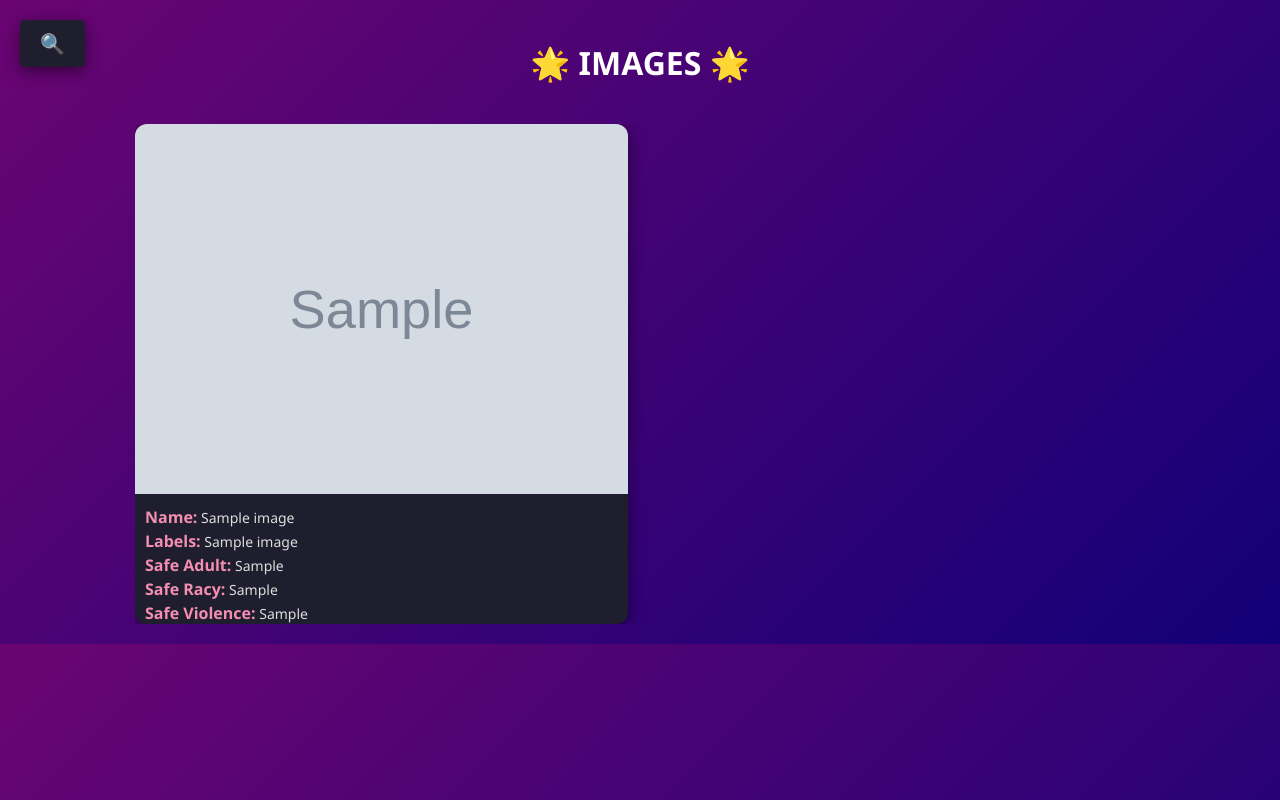
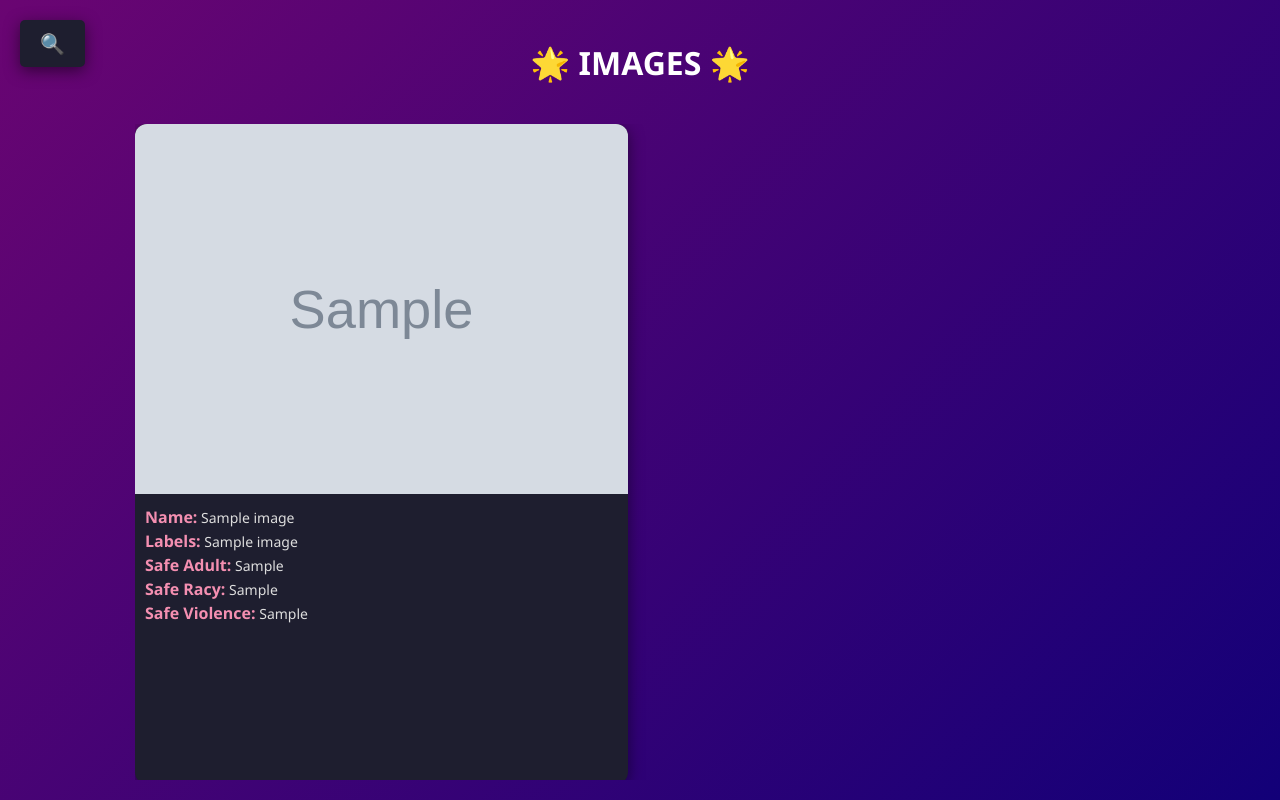
Before and after one commit to LauraC360/ImageSearch_WebApp, a Flask app: template templates/images.html in a window 1280 px wide. Run offline with Flask 3, Linux system fonts and the light colour scheme; the template is opened without the code that fills it: most values are stand-ins (such as "Sample title", 1, 10 or a date in 2020); grey boxes marked "Sample" are stand-in pictures.

Commit message:
undo rollback

```diff
--- a/templates/images.html
+++ b/templates/images.html
@@ -5,13 +5,6 @@
     <meta name="viewport" content="width=device-width, initial-scale=1.0">
     <title>Images</title>
     <style>
-        body {
-            font-family: 'Segoe UI', Tahoma, Geneva, Verdana, sans-serif;
-            background: linear-gradient(135deg, #8e2de2 0%, #4a00e0 100%);
-            margin: 0;
-            padding: 20px;
-            color: #fff;
-        }
         h1 {
             color: #ffffff;
             text-align: center;
@@ -44,7 +37,7 @@
             display: grid;
             grid-template-columns: repeat(2, 1fr);
             gap: 15px;
-            max-height: 80vh;
+            max-height: 82vh;
             overflow-y: auto;
             padding-right: 10px;
             max-width: 1000px;
@@ -55,7 +48,7 @@
             border-radius: 12px;
             box-shadow: 0 4px 15px rgba(0,0,0,0.5);
             overflow: hidden;
-            height: 500px;
+            height: 660px;
             display: flex;
             flex-direction: column;
         }
@@ -94,7 +87,6 @@
     <div class="gallery">
         {% for image in images %}
         <div class="card">
-            <!--<img src="{{ url_for('static', filename='image.jpg') }}" alt="My local image">-->
             <img src="{{ image.url }}" alt="{{ image.name }}">
             <div class="card-content">
                 <p><strong>Name:</strong> {{ image.name }}</p>
```
Also changed, not shown: templates/search_results.html (+2 -10 lines).
